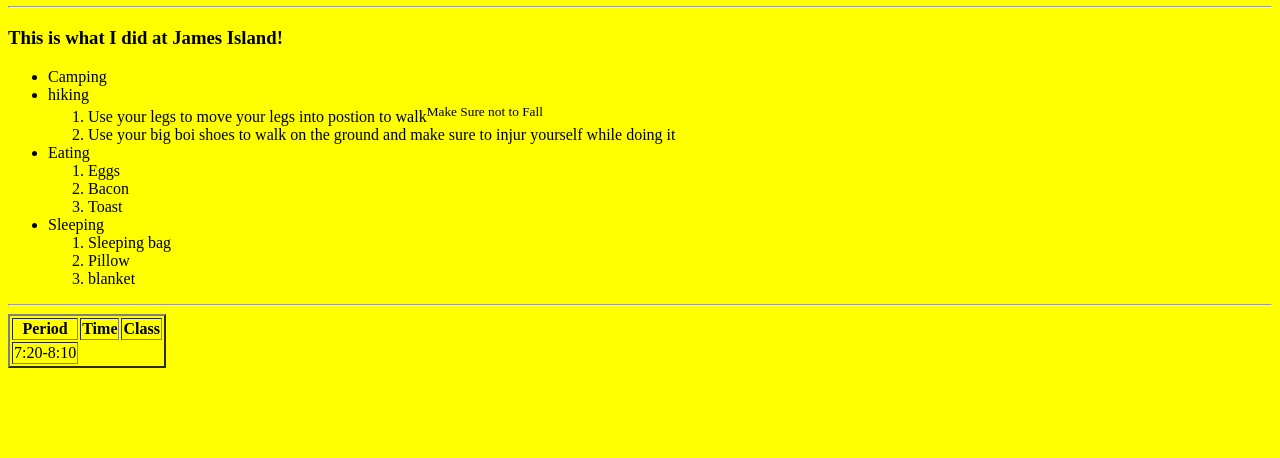
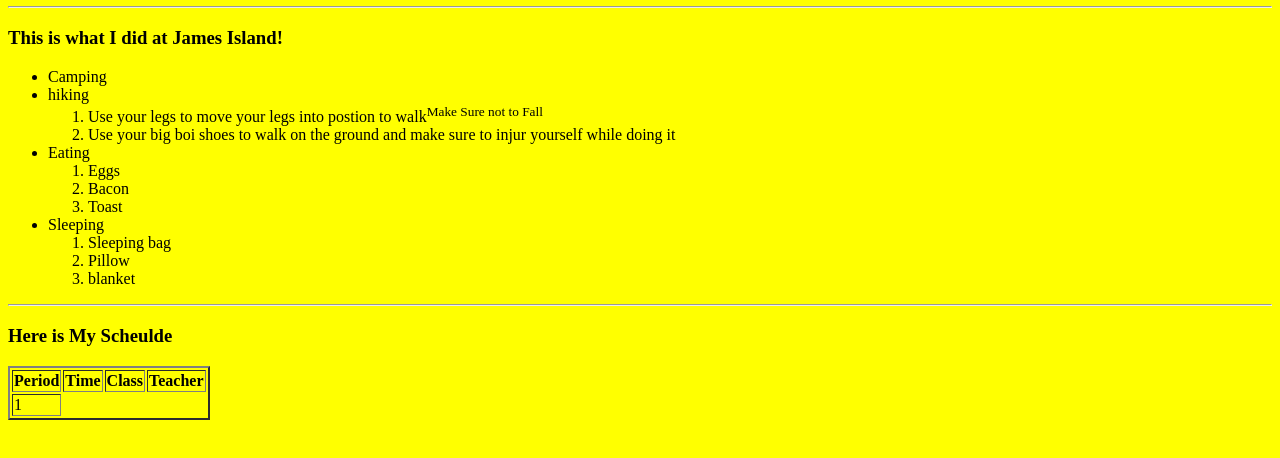
Before and after one commit to latimcal000/csp-project, a plain HTML site: page index.html in a window 1280 px wide. Shown: the part 86-544 px from the top of the page. Drawn offline with Linux system fonts and the light colour scheme.

Commit message:
Update index.html

```diff
--- a/index.html
+++ b/index.html
@@ -37,17 +37,20 @@
 
       </ul>
 <hr>
+<h3>Here is My Scheulde</h3>
 <table border=2px>
   <tr>
-    <th>Period</th>
+    <th colspan=2>Period</th>
     <th>Time</th>
     <th>Class</th>
+    <th>Teacher</th>
 
 
 
   </tr>
   <tr>
-    <td>7:20-8:10
+    <td rowspan=2>1</td>
+    <t
 
 
 
```
